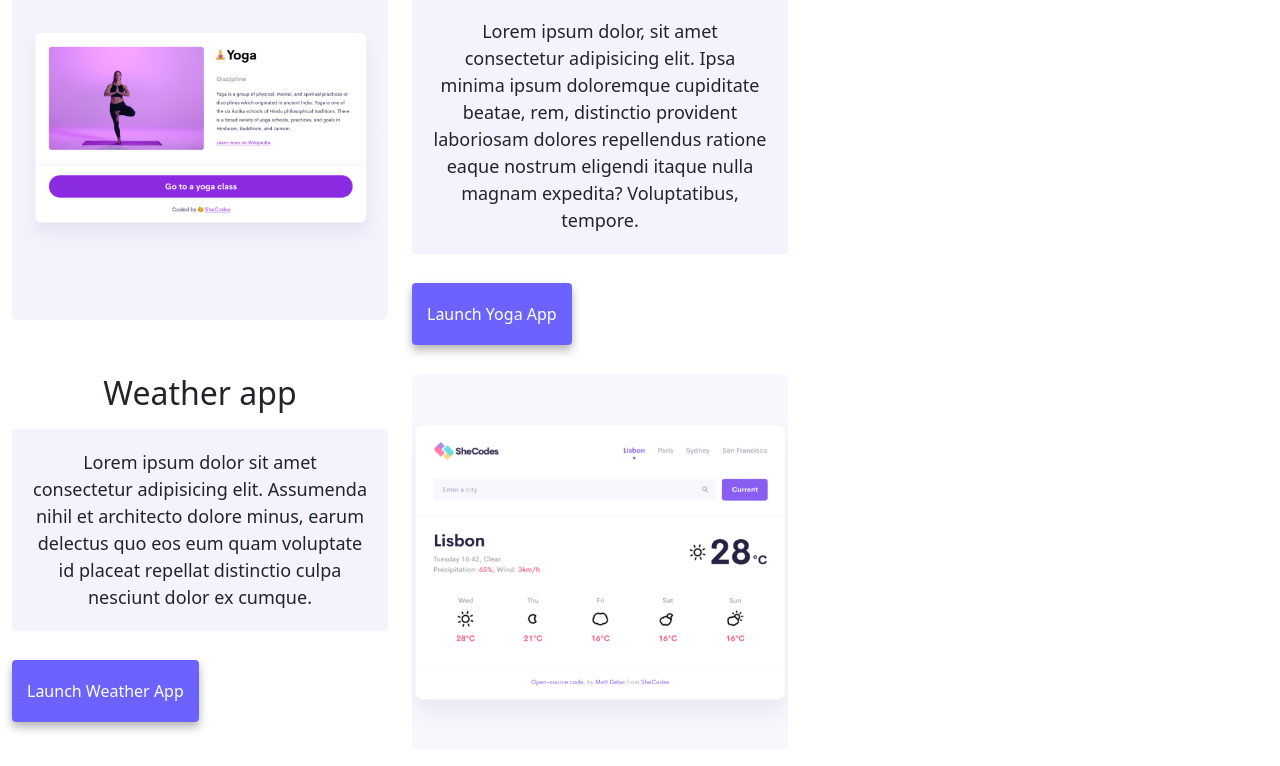
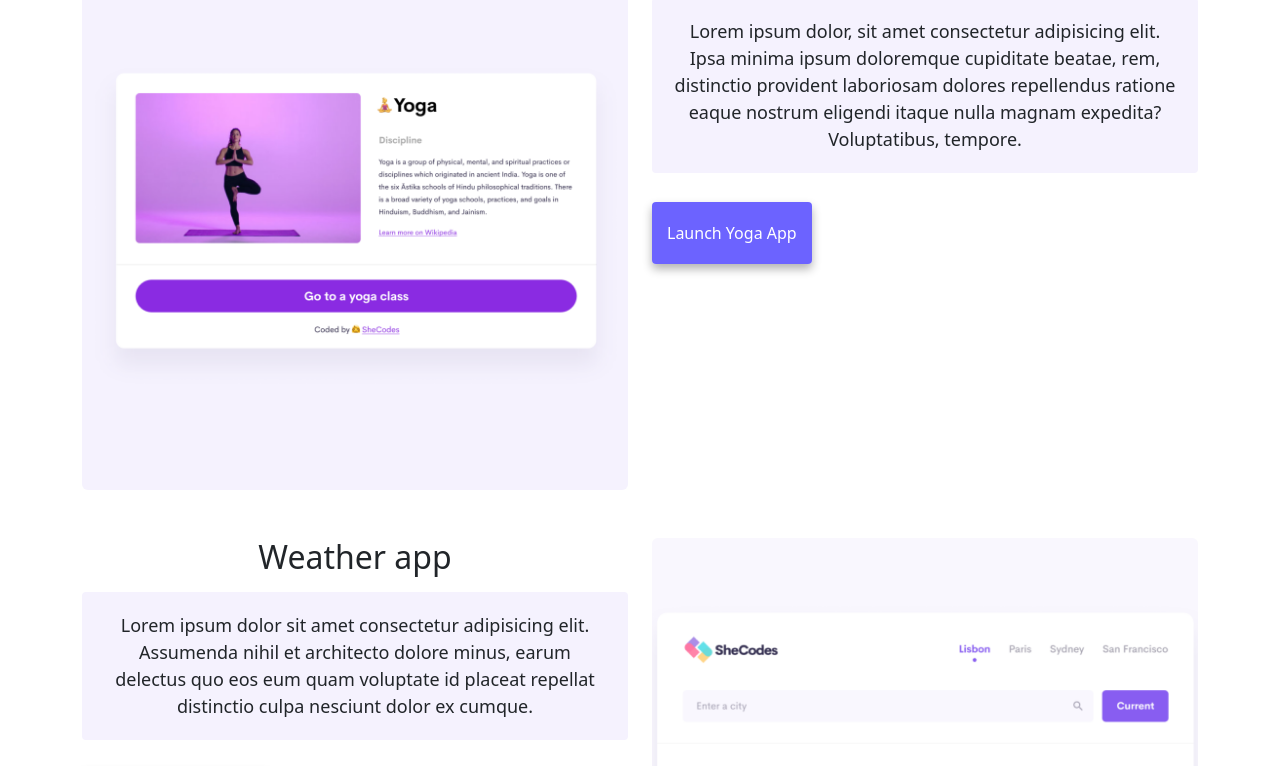
Before and after one commit to hanna-8l/About-me, a website: page index.html in a window 1280 px wide. Shown: the part 394-1160 px from the top of the page. Drawn offline with nearby package versions, Linux system fonts and the light colour scheme.

Commit message:
changed max-width

```diff
--- a/style.css
+++ b/style.css
@@ -5,8 +5,7 @@
 }
 
 body {
-  margin: 0 auto;
-  max-width: 800px;
+  margin: 100px 0;
 }
 
 h1,
```
